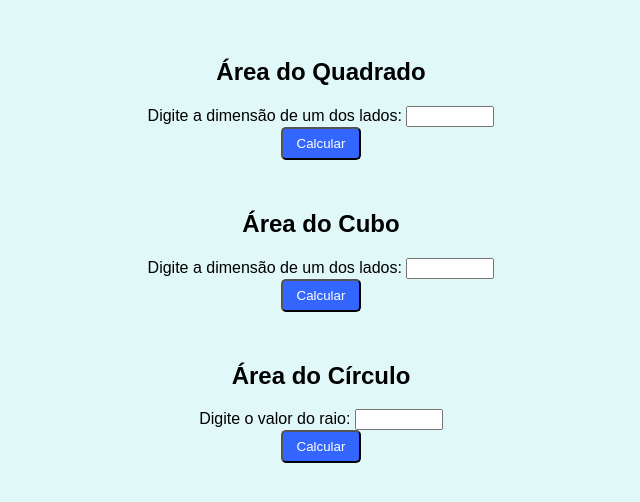
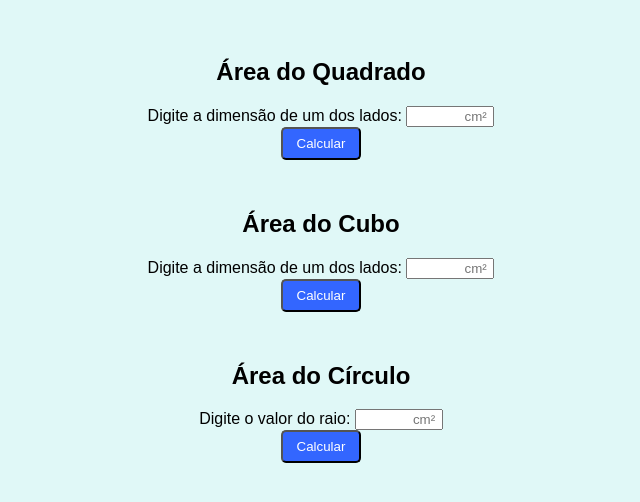
Before and after one commit to MarianaMikhael/areaCalculator, a plain HTML site: page index.html in a window 1280 px wide. Shown: the full height of the page, 319-959 px from the left. Drawn offline with Linux system fonts and the light colour scheme.

Commit message:
Ajuste do placeholder

```diff
--- a/index.html
+++ b/index.html
@@ -21,7 +21,7 @@
         <form name="areaSquare" method="POST" action="functions.js"></form>
             <div>
                 <label for="inputSquare">Digite a dimensão de um dos lados: </label>
-                <input type="text" name="inputSquare" id="inputSquare" class="input" />
+                <input type="text" name="inputSquare" id="inputSquare" class="input" placeholder="cm² " />
             </div>
             <input type="button" id="square" value="Calcular" class="btn" onclick="square()">
         </form>
@@ -33,7 +33,7 @@
         <form name="areaCube" method="POST" action="functions.js"></form>
             <div>
                 <label for="inputCube">Digite a dimensão de um dos lados: </label>
-                <input type="text" name="inputCube" id="inputCube" class="input" />
+                <input type="text" name="inputCube" id="inputCube" class="input" placeholder="cm² " />
             </div>
             <input type="button" id="cube" value="Calcular" class="btn" onclick="cube()">
         </form>
@@ -45,7 +45,7 @@
         <form name="areaCircle" method="POST" action="functions.js"></form>
             <div>
                 <label for="inputRaio">Digite o valor do raio: </label>
-                <input type="text" name="inputRaio" id="inputRaio" class="input" />
+                <input type="text" name="inputRaio" id="inputRaio" class="input" placeholder="cm² " />
             </div>
             <input type="button" id="circle" value="Calcular" class="btn" onclick="circle()">
         </form>
```
